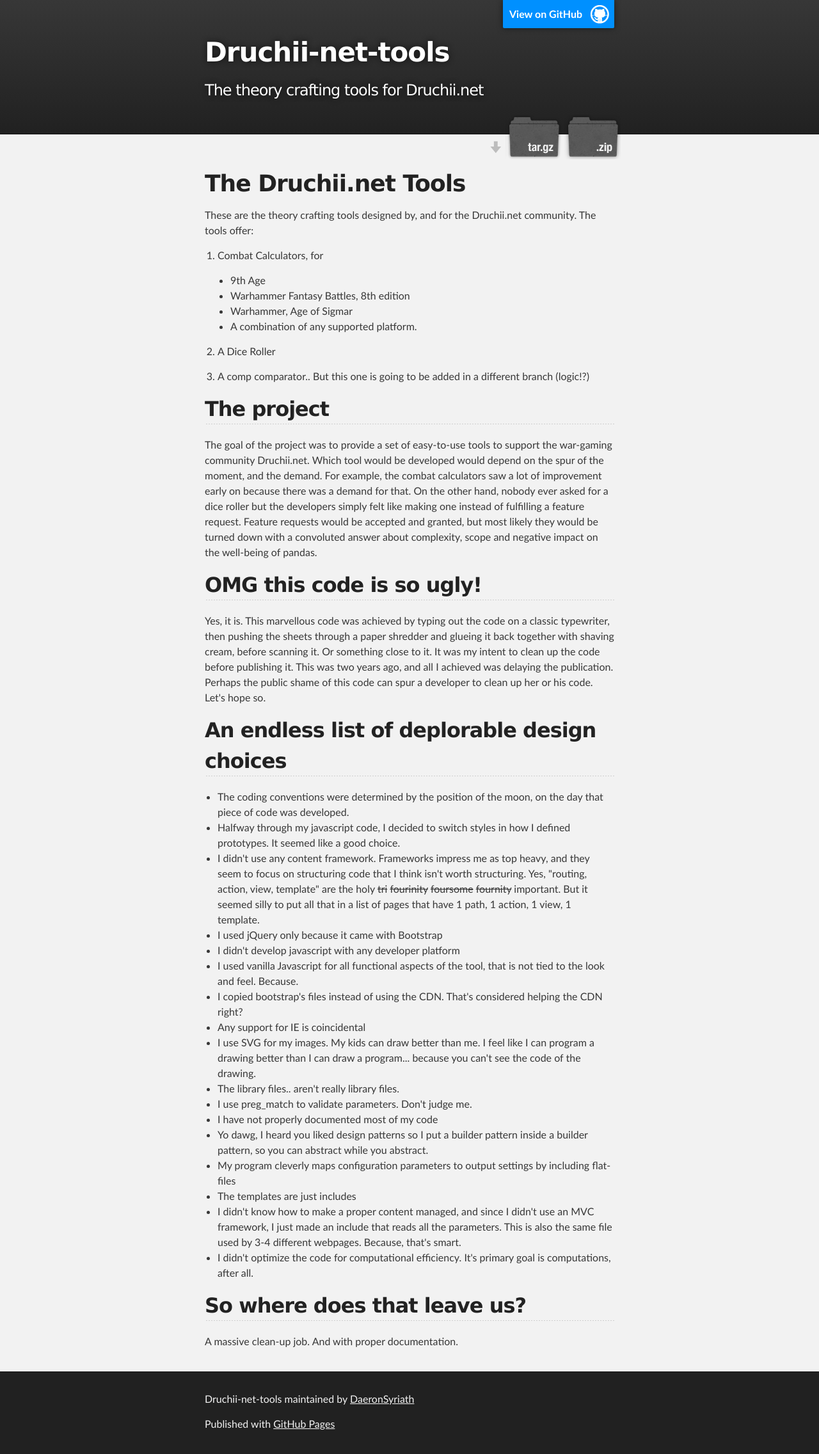
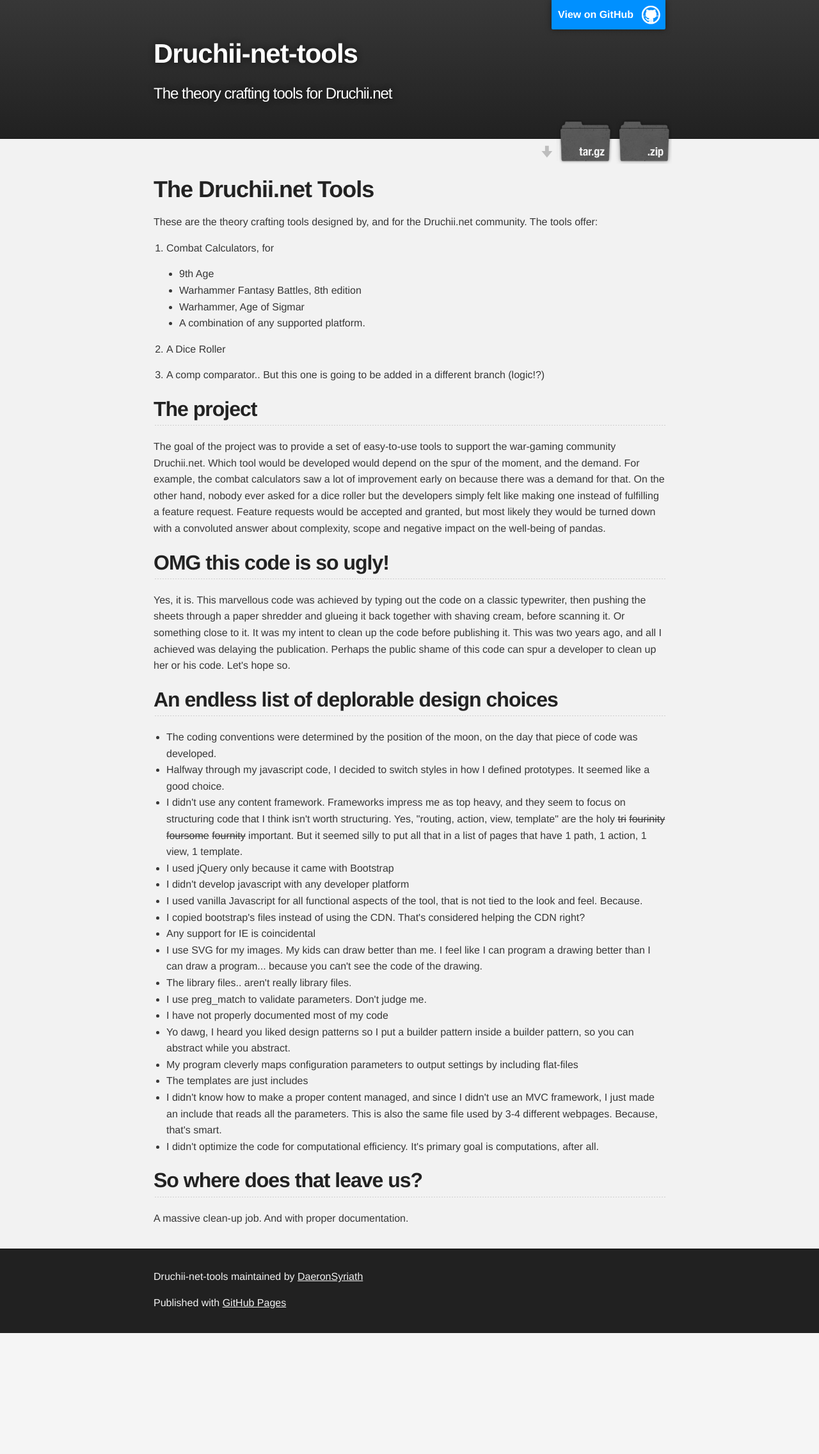
Before and after one commit to JimmyTheJimJimmies/Druchii-Net-Tools, a PHP site: page / in a window 1280 px wide. Shown: the whole page at 64% size. After the commit the page ends 2083 px from the top, so only its background shows below. Run offline with PHP 8.4, Linux system fonts and the light colour scheme.

Commit message:
Update stylesheet.css
Making the font the same as the tools and making the convas a bit wider.

```diff
--- a/stylesheets/stylesheet.css
+++ b/stylesheets/stylesheet.css
@@ -53,8 +53,8 @@ body {
   color:#373737;
   background: #212121;
   font-size: 16px;
-  font-family: 'Myriad Pro', Calibri, Helvetica, Arial, sans-serif;
-  line-height: 1.5;
+  font-family: Helvetica, Arial, sans-serif;
+  line-height: 1.6;
   -webkit-font-smoothing: antialiased;
 }
 
@@ -62,7 +62,7 @@ h1, h2, h3, h4, h5, h6 {
   margin: 10px 0;
   font-weight: 700;
   color:#222222;
-  font-family: 'Lucida Grande', 'Calibri', Helvetica, Arial, sans-serif;
+  font-family: Helvetica, Arial, sans-serif;
   letter-spacing: -1px;
 }
 
@@ -266,7 +266,7 @@ Full-Width Styles
 
 .inner {
   position: relative;
-  max-width: 640px;
+  max-width: 800px;
   padding: 20px 10px;
   margin: 0 auto;
 }
```
